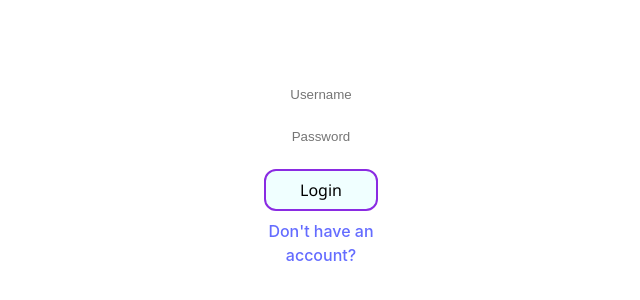
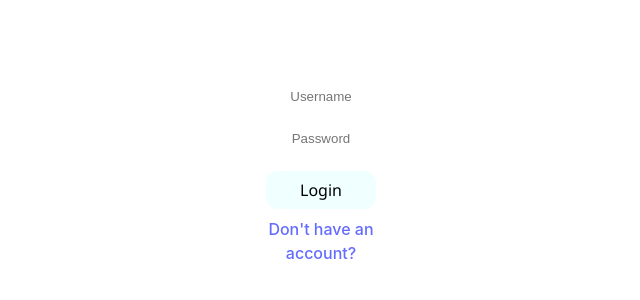
Before and after one commit to michaelh-hilma/file-system-project, a React (Vite) app in the folder frontend/: page /signin in a window 1280 px wide. Shown: the part 236-536 px from the top of the page, without its empty margins (327-967 px from the left). Built offline with nearby package versions, Linux system fonts and the light colour scheme.

Commit message:
removed button border

```diff
--- a/frontend/src/pages/SigningPages/SigningPages.css
+++ b/frontend/src/pages/SigningPages/SigningPages.css
@@ -38,7 +38,7 @@
 
 .sign-form button {
   background-color: azure;
-  border: 2px solid blueviolet;
+  border: none;
   border-radius: 12px;
   width: fit-content;
   padding: 8px 34px;
```
